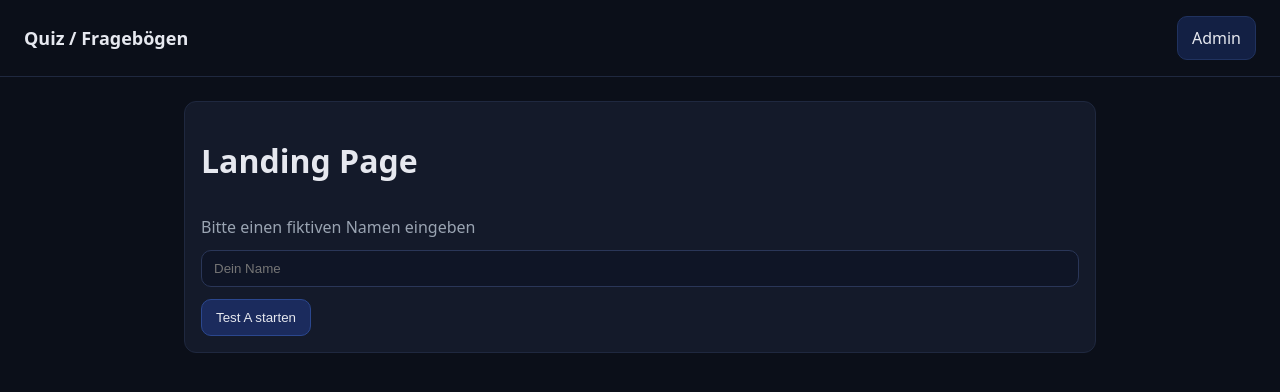
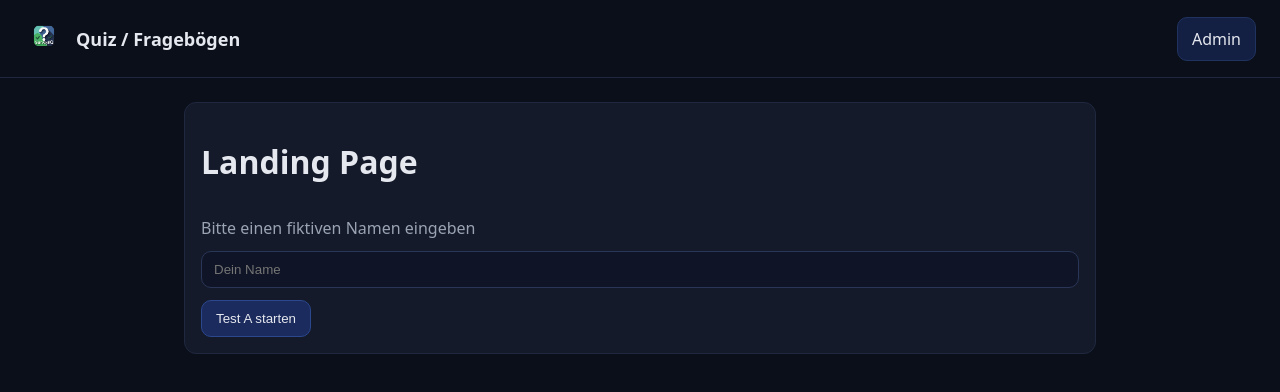
Before and after one commit to SnickersDE/FrageboegenAPI, a Next.js app: page / in a window 1280 px wide. Shown: the top 392 px of the page. Built offline with nearby package versions, Linux system fonts and the light colour scheme.

Commit message:
Update: Add logo to header and move to public folder

```diff
--- a/src/app/layout.js
+++ b/src/app/layout.js
@@ -3,13 +3,20 @@ export const metadata = {
   description: "Quiz- und Auswertungs-App"
 }
 import "./globals.css"
+import Link from "next/link"
 import AdminLink from "@/components/AdminLink"
+
 export default function RootLayout({ children }) {
   return (
     <html lang="de">
       <body>
         <header className="header">
-          <div className="title">Quiz / Fragebögen</div>
+          <div className="row" style={{ alignItems: "center", gap: 12 }}>
+            <Link href="/">
+              <img src="/logo.png" alt="Logo" style={{ height: 40, cursor: "pointer" }} />
+            </Link>
+            <div className="title">Quiz / Fragebögen</div>
+          </div>
           <AdminLink />
         </header>
         <main className="container">{children}</main>
```
Also changed, not shown: public/logo.png (added).
